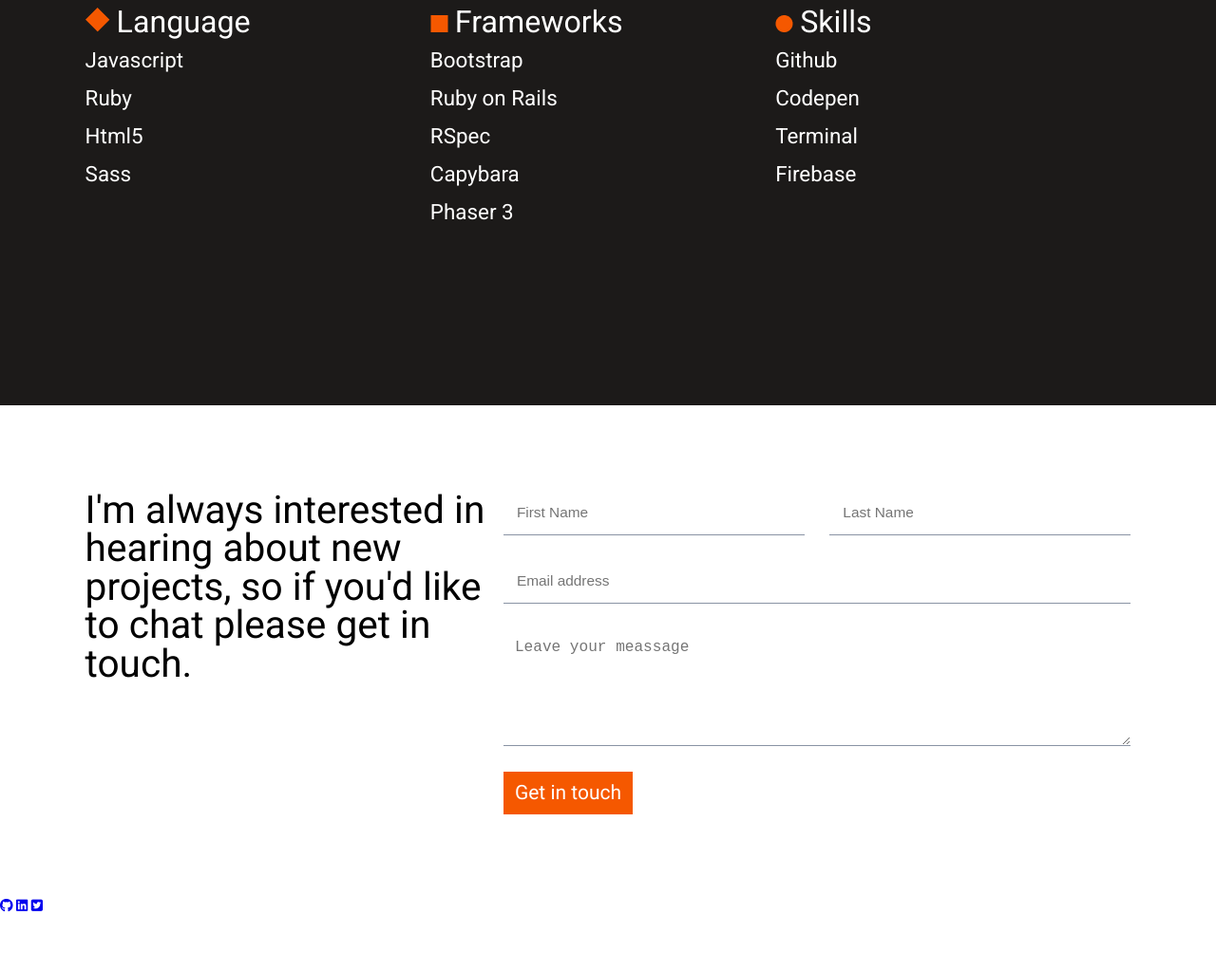
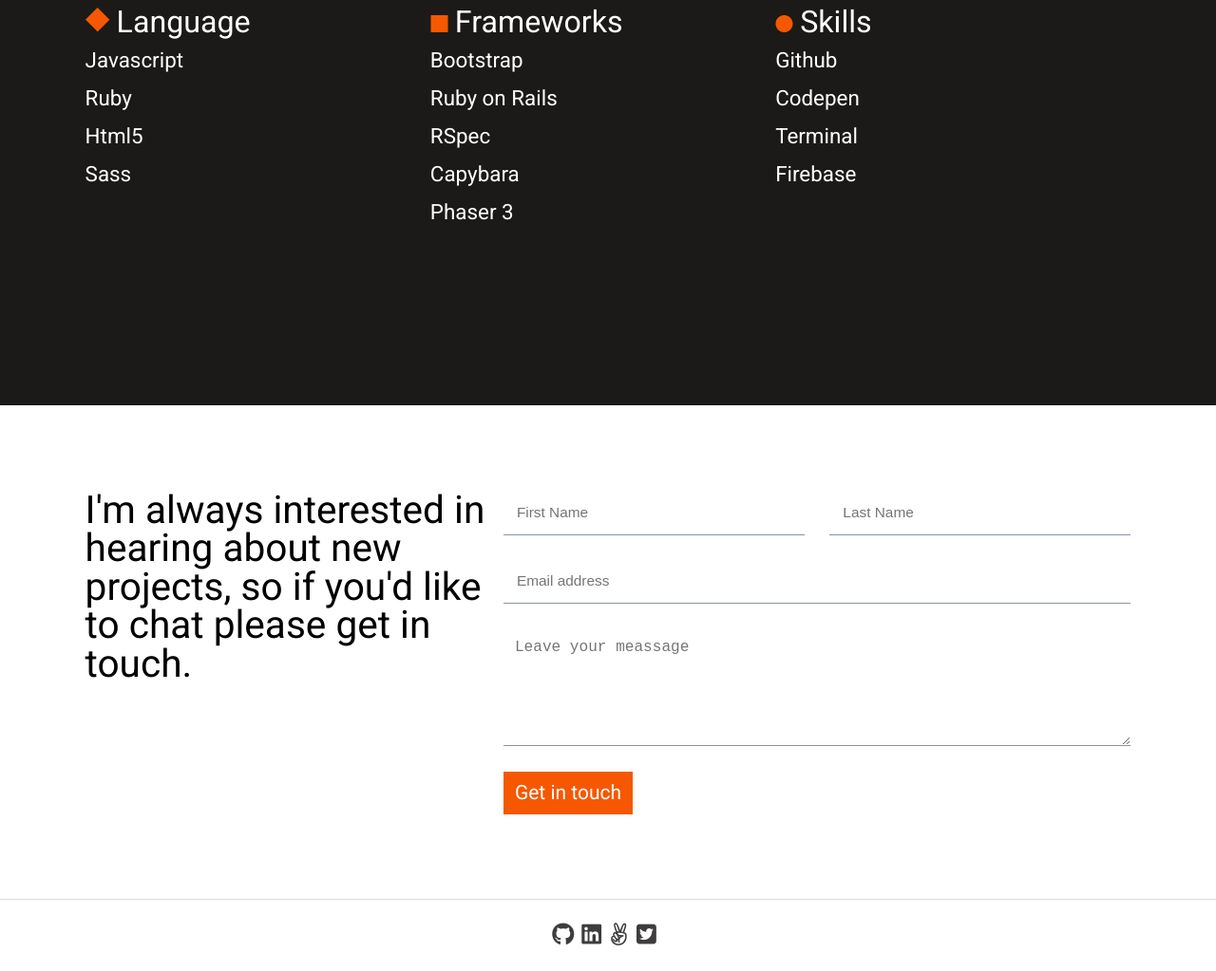
Before and after one commit to LoboArkano/personal-portfolio, a plain HTML site: page index.html in a window 1280 px wide. Shown: the part 3225-4248 px from the top of the page at 95% size. Before the commit the page ends 4187 px from the top, so only its background shows below. Drawn offline with Linux system fonts and the light colour scheme; a web font is replaced by a local one.

Commit message:
Add footer

```diff
--- a/assets/stylesheets/style.scss
+++ b/assets/stylesheets/style.scss
@@ -426,3 +426,22 @@ html {
     }
   }
 }
+
+.footer {
+  border-top: 1px solid $light-grey;
+  padding-top: 25px;
+  padding-bottom: 25px;
+
+  .f-item {
+    padding-right: 8px;
+    font-size: 1.7rem;
+
+    .f-link {
+      color: $dark-grey;
+
+      &:hover {
+        color: $grey;
+      }
+    }
+  }
+}
--- a/index.html
+++ b/index.html
@@ -257,10 +257,21 @@
       <div class="submit-btn">Get in touch</div>
     </form>
   </section>
-  <footer class="w-100">
-    <a class="profile-link" href="https://github.com/LoboArkano" target="_blank"><i class="fab fa-github"></i></a>
-    <a class="profile-link" href="https://www.linkedin.com/in/jose-roberto-perez-jimenez/" target="_blank"><i class="fab fa-linkedin"></i></a>
-    <a class="profile-link" href="https://twitter.com/LoboArcano92" target="_blank"><i class="fab fa-twitter-square"></i></a>
+  <footer class="footer d-flex w-100 justify-c-center">
+    <ul class="d-flex">
+      <li class="f-item">
+        <a class="f-link" href="https://github.com/LoboArkano" target="_blank"><i class="fab fa-github"></i></a>
+      </li>
+      <li class="f-item">
+        <a class="f-link" href="https://www.linkedin.com/in/jose-roberto-perez-jimenez/" target="_blank"><i class="fab fa-linkedin"></i></a>
+      </li>
+      <li class="f-item">
+        <a class="f-link" href="https://angel.co/u/jose-roberto-perez-jimenez" target="_blank"><i class="fab fa-angellist"></i></a>
+      </li>
+      <li class="f-item">
+        <a class="f-link" href="https://twitter.com/LoboArcano92" target="_blank"><i class="fab fa-twitter-square"></i></a>
+      </li>
+    </ul>
   </footer>
   <script src="./js/index.js"></script>
 </body>
```
Also changed, not shown: assets/stylesheets/style.css, 1 other file.
